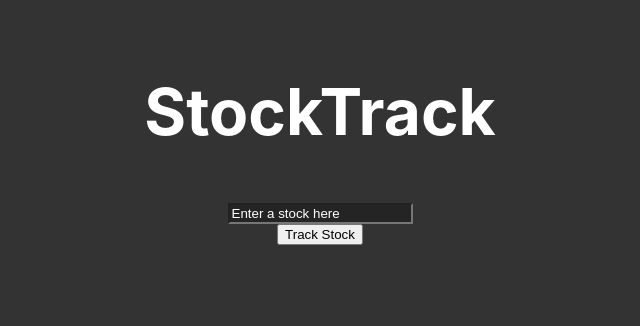
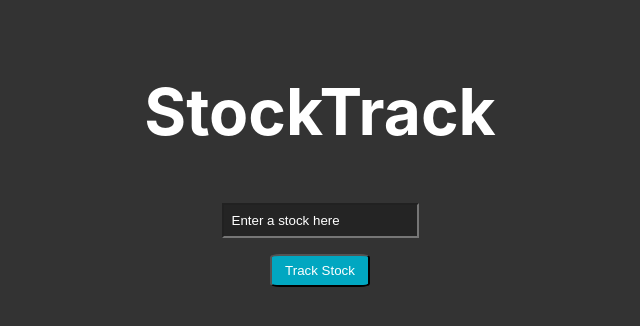
Before and after one commit to CamyH/stock-market-tracker, a React (Create React App) app: page / in a window 1280 px wide. Shown: the top 326 px of the page, without its empty margins (320-960 px from the left). Built offline with nearby package versions, Linux system fonts and the light colour scheme.

Commit message:
added more styling

```diff
--- a/src/components/main-page/main-page.scss
+++ b/src/components/main-page/main-page.scss
@@ -7,6 +7,7 @@ Importing font
 	--font-colour: hsl(0, 100%, 100%);
 	--background: hsl(0, 0%, 20%);
 	--search-bar-bg: hsla(0, 0%, 0%, 0.3);
+	--button-bg: hsl(188, 99%, 38%);
 }
 
 body {
@@ -24,9 +25,20 @@ body {
 	}
 	#search-bar {
 		background-color: var(--search-bar-bg);
+		padding: 0.5rem;
+		color: var(--font-colour);
 	}
 	#search-bar::placeholder {
 		color: var(--font-colour);
 		opacity: 1;
 	}
+	.button {
+		background-color: var(--button-bg);
+		color: var(--font-colour);
+		border-radius: 10%;
+		padding: 0.5em 1em;
+		text-decoration: none;
+		cursor: pointer;
+		margin: 1rem 0 0 0;
+	}
 }
```
Also changed, not shown: src/assets/house-solid.svg (added), src/assets/user-solid.svg (added).
